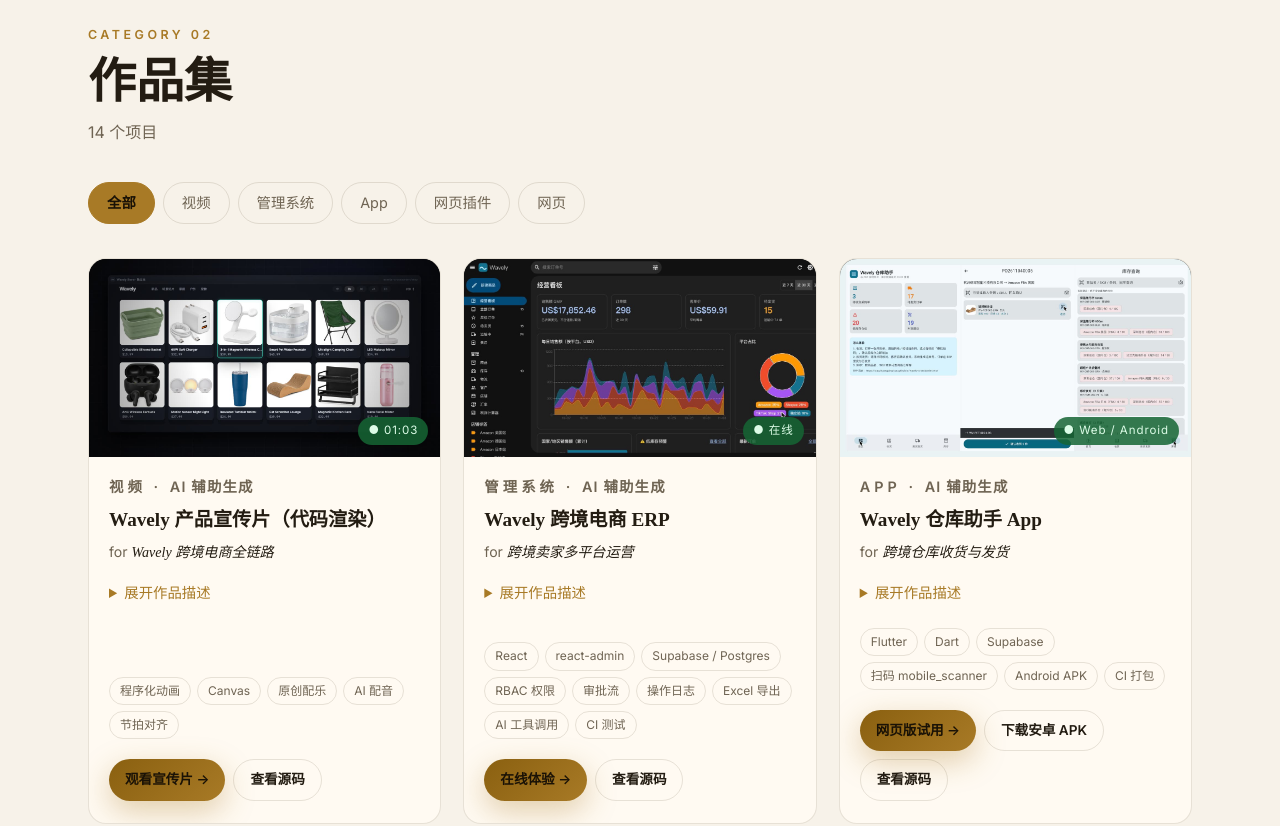
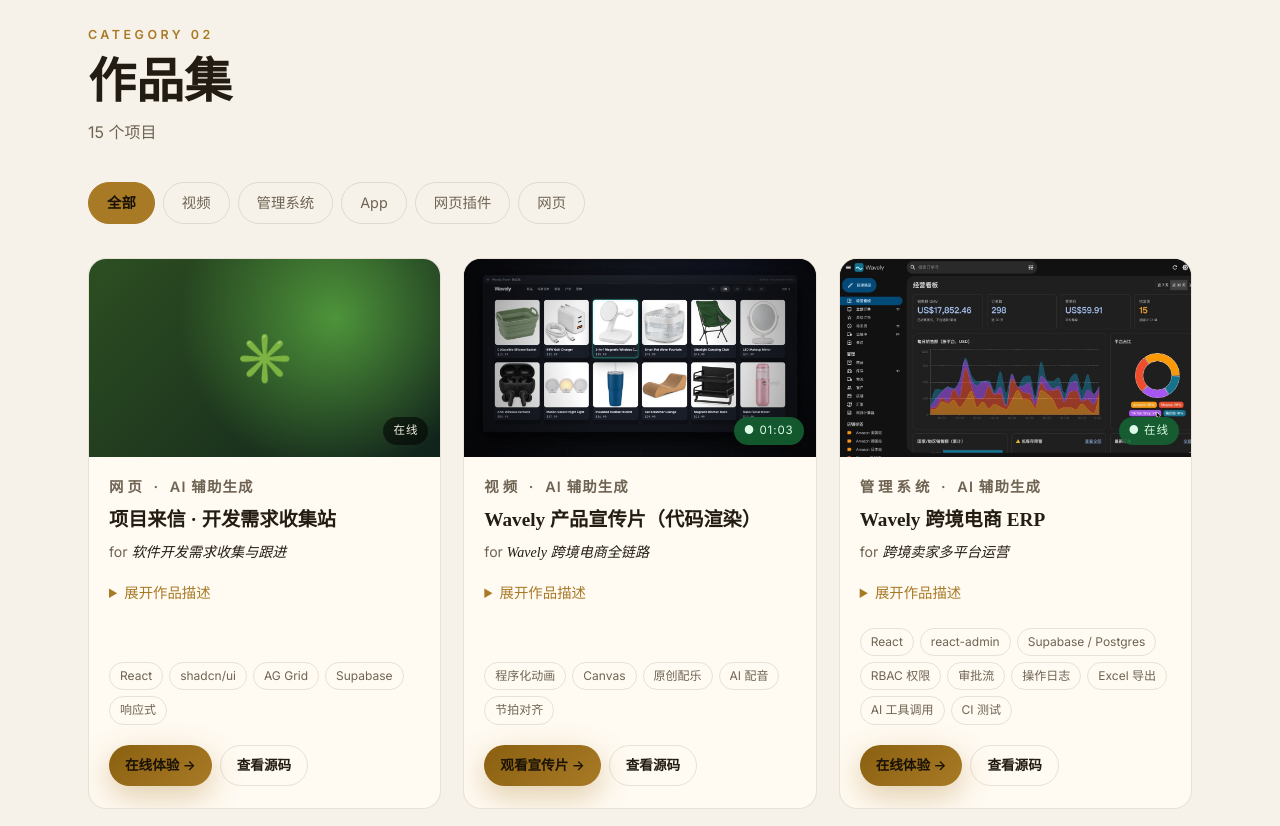
Before and after one commit to xiaozhuangping-cpu/xiaozhuangping-cpu.github.io, a plain HTML site: page index.html in a window 1280 px wide. Shown: the part 2540-3366 px from the top of the page. Drawn offline with Linux system fonts and the light colour scheme.

Commit message:
feat: add project inquiry to portfolio

```diff
--- a/index.html
+++ b/index.html
@@ -206,6 +206,6 @@
     </div>
   </div>
 
-  <script src="main.js?v=20261105-contact"></script>
+  <script src="main.js?v=20261111-project-inquiry"></script>
 </body>
 </html>
--- a/main.js
+++ b/main.js
@@ -1,6 +1,11 @@
 // ===== 作品数据：在这里增删改你的项目 =====
 // cat: video | admin | app | ext | web
 const WORKS = [
+  { cat: 'web', icon: '✳️', hue: 105, time: '在线', live: true, title: '项目来信 · 开发需求收集站', for: '软件开发需求收集与跟进',
+    desc: '面向网站、小程序、管理系统和 AI 应用等开发需求的收集网站。客户填写需求后保存至 Supabase；管理员登录后台后可搜索、筛选、分页查看，并记录状态、报价和跟进备注。页面支持手机与电脑访问，通知渠道待配置。',
+    tags: ['React', 'shadcn/ui', 'AG Grid', 'Supabase', '响应式'],
+    links: [{ label: '在线体验 →', href: 'https://xiaozhuangping-cpu.github.io/project-inquiry/', primary: true },
+            { label: '查看源码', href: 'https://github.com/xiaozhuangping-cpu/project-inquiry' }] },
   { cat: 'video', icon: '🎞️', hue: 170, time: '01:03', live: true, title: 'Wavely 产品宣传片（代码渲染）', for: 'Wavely 跨境电商全链路',
     img: 'assets/works/wavely-promo.jpg',
     gallery: ['https://xiaozhuangping-cpu.github.io/wavely-crossborder/promo/wavely-promo.mp4'],
```
